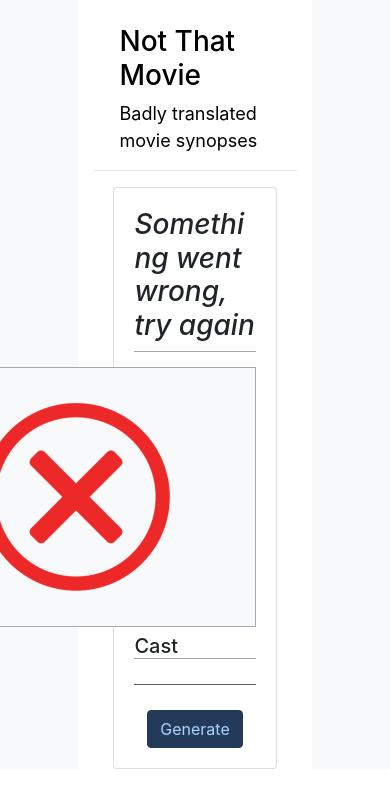
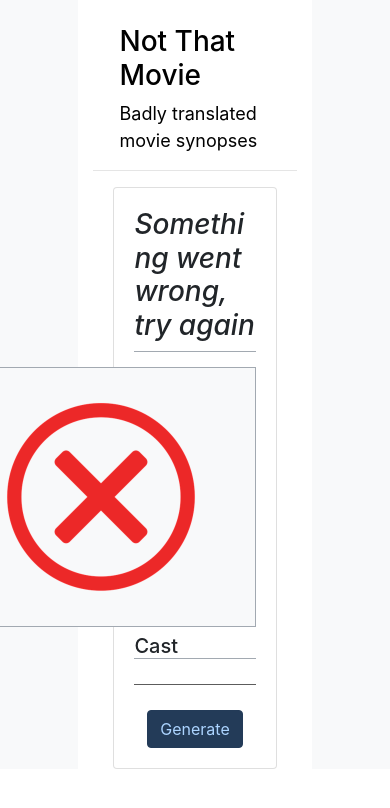
Before and after one commit to lajanki/not_that_movie, a Flask app: page / in a window 390 px wide. Shown: the top 808 px of the page. Run offline with Flask 3, Linux system fonts and the light colour scheme; some libraries are stand-ins or nearby versions.

Commit message:
tweak layout

```diff
--- a/static/style.css
+++ b/static/style.css
@@ -1,3 +1,19 @@
+body {
+	background: white;
+}
+
+h1 {
+	font-size: 28px;
+}
+
+h2 {
+	font-size: 24px;
+}
+
+h3 {
+	font-size: 20px;
+}
+
 div.page-header {
 	margin-bottom: 0px;
 	color: black;
@@ -62,14 +78,8 @@ div.spinner-border {
 	width: auto;
 }
 
-#description-container {
-	min-height: 500px;
-	display: flex;
-	flex-direction: column;
-	justify-content: center;
-}
-
 table#infobox {
+	table-layout: fixed;
 	float: right;
 	border: 1px solid #a2a9b1;
 	border-spacing: 3px;
@@ -83,30 +93,28 @@ table#infobox {
 	width: 22em
 }
 
-td#infobox_image {
+td#infobox-image {
 	text-align: center;
 }
 
-h1 {
-	font-size: 28px;
+th.infobox-header {
+	vertical-align: top;
+    padding-left: 0.5em;
+    padding-right: 0.5em;
+    padding-bottom: 0.2em;
 }
 
-h2 {
-	font-size: 24px;
-}
-
-h3 {
-	font-size: 20px;
-}
-
-h4 {
-	font-size: 18px;
-	font-weight: bold;
+td.infobox-data {
+    padding-right: 0.4em;
 }
 
 .section-title {
 	margin-top: 1em;
 	border-bottom: 1px solid #a2a9b1;
+}
+
+#cast > ul {
+	padding-right: 10em;
 }
 
 #movie_title {
@@ -115,10 +123,6 @@ h4 {
 
 #original_title {
 	border-bottom: 1px solid #a2a9b1;
-}
-
-body {
-	background: white;
 }
 
 #generate_button {
--- a/templates/index.html
+++ b/templates/index.html
@@ -71,14 +71,14 @@
 
 			/* Update the poster image and key, value fields in the infobox. */
 			function updateInfobox(data) {
-				$("#infobox_image").attr("src", data.img);
+				$("#infobox-image-ref").attr("src", data.img);
 
 				// Dynamically create a table row for each infobox item
 				var tableHtml = "";
 				for (attribute in data.infobox) {
 					tableHtml += `<tr class="infobox-data-row">
-						<th>${attribute}</th>
-						<td>${data.infobox[attribute]}</td>
+						<th class="infobox-header">${attribute}</th>
+						<td class="infobox-data">${data.infobox[attribute]}</td>
 					</tr>`
 				}
 				$("#infobox tr:last").after(tableHtml);
@@ -88,14 +88,14 @@
 	</head>
 	<body>
 
-	<div class="container">
+	<div class="container-fluid">
 
 		<div class="row">
 			<!-- left margin -->
-			<div class="hidden-xs col-md-1" id="left-margin"></div>
+			<div class="hidden-xs col-md-2" id="left-margin"></div>
 
 			<!-- Middle section for content -->
-			<div id="content" class="col-xs-12 col-md-10">
+			<div id="content" class="col-xs-12 col-md-8">
 				<div class="page-header">
 				 	<h1>Not That Movie</h1>
 				 	<p>Badly translated movie synopses</p>
@@ -110,10 +110,11 @@
 							<h3 id="original_title"></h3>
 							<table id="infobox">
 								<tr>
-									<td colspan="2">
-										<img id="infobox_image"
+									<td id="infobox-image" colspan="2">
+										<img id="infobox-image-ref"
 											src="{{ url_for('static', filename='default_poster.png') }}"
-											alt="Poster image"
+											alt="Poster image created with DALL·E 2"
+											title="Poster image created with DALL·E 2"
 										>
 									</td>
 								</tr>
@@ -138,11 +139,11 @@
 						</div>
 					</div>
 				</div>
-
 			</div>
 
+
 			<!-- right margin -->
-			<div class="hidden-xs col-md-1" id="right-margin"></div>
+			<div class="hidden-xs col-md-2" id="right-margin"></div>
 
 		</div>
 	</div>
```
